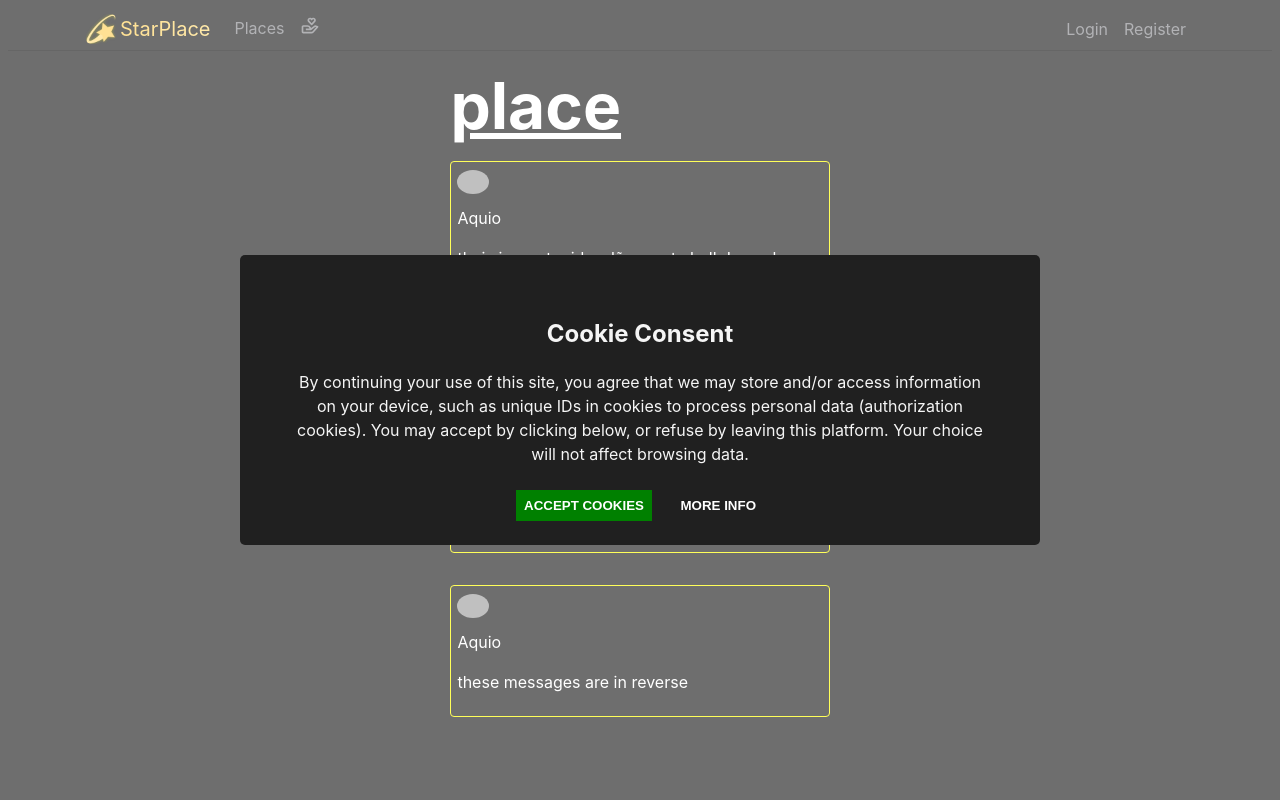
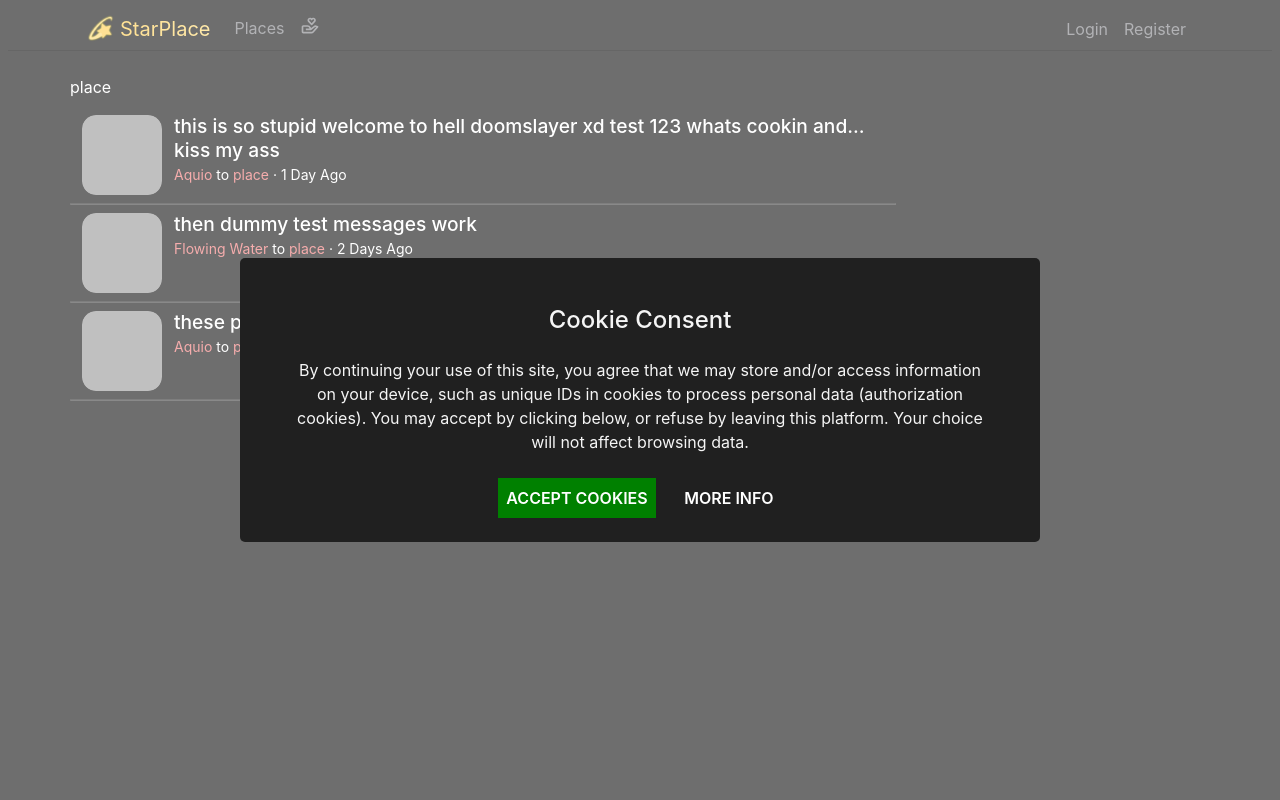
Before and after one commit to Hydraulisc/foss-starplace, a Node server app: page /star/place in a window 1280 px wide. Run offline with Node 20, Linux system fonts and the light colour scheme; some libraries are stand-ins or nearby versions; some web fonts are replaced; grey boxes are pictures that could not be loaded.

Commit message:
CHORE: Cleanup + Update Assets
- Updated assets
- Matched asset updates to corresponding global variables
- Updated index.js `/star/:place?` to match newer post scheme
- Minor README update
- Rename create to createPlace
- cleanup place.ejs (it was afwul)

```diff
--- a/global-variables.json
+++ b/global-variables.json
@@ -4,8 +4,8 @@
   "protocol": "https",
   "siteDomain": "starplace.hydraulisc.net",
   "title": "StarPlace",
-  "logoURL": "/icons/StarPlace-Logo-1.png",
-  "bannerURL": "/icons/StarPlace-Banner-2.jpg",
+  "logoURL": "/icons/StarPlace-Logo-2.png",
+  "bannerURL": "/icons/StarPlace-Banner-2-picsay.png",
   "shortDescription": "StarPlace is a Free and Open Source forum social network where users share content. This instance is <a target=\"_blank\" href=\"https://about.hydraulisc.net\" style=\"color: #8086d4;\">Powered by Hydraulisc</a>.",
   "kofiURL": "https://ko-fi.com/supportkofi",
   "hydrauliscAuth": false,
--- a/index.js
+++ b/index.js
@@ -268,7 +268,7 @@ app.get('/create', (req,res) => {
     if(!req.session.user?.username) {
         res.redirect('/login');
     } else {
-        res.render('pages/create', {
+        res.render('pages/createPlace', {
             logoURL: globals.logoURL,
             title: globals.title,
             kofiURL: globals.kofiURL,
@@ -287,8 +287,9 @@ app.get('/star/:place?', async (req, res) => {
         kofiURL: globals.kofiURL,
         uid: req.session.user?.id || null,
         username: req.session.user?.username || null,
-        posts: [{ id: "message_1", "user": {"username": "Aquio", "pfp": "https://raw.githubusercontent.com/catppuccin/catppuccin/refs/heads/main/assets/palette/circles/latte_red.png"}, content: "thuis is so stupid welñcome to hell doomslayer xd test 123 whgats cpookin and...... kiss my assthuis is so stupid welñcome to hell doomslayer xd test 123 whgats cpookin and...... kiss my ass", unread: false }, { id: "message_2", "user": {"username": "Aquio", "pfp": "https://raw.githubusercontent.com/catppuccin/catppuccin/refs/heads/main/assets/palette/circles/latte_blue.png"}, content: "then dummy test messages work", unread: false }, { id: "message_3", "user": {"username": "Aquio", "pfp": "https://raw.githubusercontent.com/catppuccin/catppuccin/refs/heads/main/assets/palette/circles/latte_yellow.png"}, content: "these messages are in reverse", unread: true }],
-        placeTitle: req.params.place || null
+        posts: [{ id: "message_1", "user": {"username": "Aquio", "pfp": "https://raw.githubusercontent.com/catppuccin/catppuccin/refs/heads/main/assets/palette/circles/latte_red.png"}, content: "this is so stupid welcome to hell doomslayer xd test 123 whats cookin and... kiss my ass", upload: "1 day ago" }, { id: "message_2", "user": {"username": "Flowing Water", "pfp": "https://raw.githubusercontent.com/catppuccin/catppuccin/refs/heads/main/assets/palette/circles/latte_blue.png"}, content: "then dummy test messages work", upload: "2 days ago" }, { id: "message_3", "user": {"username": "Aquio", "pfp": "https://raw.githubusercontent.com/catppuccin/catppuccin/refs/heads/main/assets/palette/circles/latte_yellow.png"}, content: "these posts are in the correct order now", upload: "a long time ago" }],
+        placeTitle: req.params.place || null,
+        placeSource: `/star/${req.params.place}`
     })
 })
 
--- a/views/pages/create.ejs
+++ b/views/pages/createPlace.ejs
@@ -26,12 +26,16 @@
 
     <div class="upload_form_container">
       <h3>Create a StarPlace</h3>
-      <p>Work in Progress!</p>
+      <p><i>Work in Progress!</i></p>
       <br>
       <form action="/api/create-place" method="POST">
         <div>
           <label for="name">Place Name</label>
           <input type="text" id="name" name="name" required>
+        </div>
+        <div>
+          <label for="name">Display Name</label>
+          <input type="text" id="showname" name="showname" required>
         </div>
         <div>
           <label for="name">A Short Place Description (optional)</label>
--- a/views/pages/place.ejs
+++ b/views/pages/place.ejs
@@ -8,38 +8,69 @@
     <% } else { %>
         <title><%- placeTitle %></title>
     <% } %>
+    <meta property="og:title" content="Unleashing Stellar Creativity - StarPlace">
+    <meta property="og:description" content="Unleashing Stellar Creativity | StarPlace">
+    <meta property="og:image" content="/icons/StarPlace-Logo-1.png">
+    <link rel="canonical" href="https://about:blank">
+    <link rel="alternate" media="handheld" href="https://about:blank">
+    <link rel="alternate" media="only screen and (max-width: 640px)" href="https://about:blank">
+    <link rel="icon" type="image/png" href="/icons/StarPlace-Logo-1.png">
+    <meta name="description" content="Unleash your Stellar Creativity, with StarPlace - where communities come together!">
+    <meta property="og:site_name" content="Unleashing Stellar Creativity - StarPlace">
+    <link rel="preconnect" href="https://fonts.gstatic.com/" crossorigin="">
+    <link rel="preload" href="https://fonts.gstatic.com/s/poppins/v15/pxiEyp8kv8JHgFVrJJfecg.woff2" as="font" type="font/woff2" crossorigin="">
+    <link rel="preload" href="https://fonts.gstatic.com/s/poppins/v15/pxiByp8kv8JHgFVrLEj6Z1xlFQ.woff2" as="font" type="font/woff2" crossorigin="">
+    <link rel="stylesheet" href="/css/indexStyles.css">
     <link rel="stylesheet" href="/css/style.css">
 </head>
 <body>
     <%- include('../partials/noscript') %>
     <%- include('../partials/cookies') %>
     <%- include('../partials/header', { kofiURL, logoURL, title, username: username, uid: uid }) %>
-    <div style="width: 30%; margin-left:auto; margin-right: auto;">
-        <h1 style="font-size: 64px; text-decoration: underline;"><%- placeTitle %></h1>
+    <div class="app">
+        <div tabindex="-1">
+            <div class="home_container">
+                <div class="row">
+                    <main class="starboards_container" role="main">
+                        <div class="main_content_wrapper">
                             <div>
+                                <div class="content_navigation_container"><%- placeTitle %></div>
                                     <% for (const post of posts) { %>
-                <div id="<%- post.id %>" style="border: 1px solid yellow; border-radius: 4px; min-height: 32px; padding: 6px; margin-bottom: 2em;">
+                                        <div class="starpost_listing">
+                                            <div id="<%- post.id %>" class="starpost_content_container">
+                                                <article class="row">
+                                                    <div class="starpost_rating"></div>
+                                                    <div class="starpost_content">
+                                                        <div class="row">
+                                                            <div class="starpost_image_preview">
                                                                 <div>
-                        <div>
-                            <svg width="32" height="32">
-                                <foreignObject x="0" y="0" width="32" height="32">
-                                    <img src="<%- post.user.pfp %>" style="width: 100%; border-radius: 50%; object-fit: cover;">
-                                </foreignObject>
-                            </svg>
+                                                                    <button class="starpost_image_thumbnail">
+                                                                        <img src="<%- post.user.pfp %>" class="image_thumbnail">
+                                                                    </button>
                                                                 </div>
-                        <div>
-                            <span>
-                                <span class="author">
-                                    <%- post.user.username %>
-                                </span>
-                            </span>
-                            <div class="content">
-                                <p><%- post.content %></p>
+                                                            </div>
+                                                            <div class="starpost_content_text">
+                                                                <div class="starpost_title">
+                                                                    <h1>
+                                                                        <a href="<%- post.link %>" style="color: white;"><%- post.content %></a>
+                                                                    </h1>
+                                                                </div>
+                                                                <div class="starpost_details">
+                                                                    <a href="<%- post.user.link %>"><%- post.user.username %></a> to <a href="<%- placeSource %>"><%- placeTitle %></a> · <span style="text-transform: capitalize;"><%- post.upload %></span>
                                                                 </div>
                                                             </div>
                                                         </div>
                                                     </div>
+                                                </article>
+                                            </div>
+                                        </div>
+                                        <hr style="opacity: 0.2;">
                                     <% } %>
+                            </div>
+                        </div>
+                    </main>
+                </div>
+            </div>
         </div>
     </div>
 </body>
```
Also changed, not shown: README.md, public/icons/1000044731.png (added), public/icons/StarPlace-Banner-2-picsay.png (added), public/icons/StarPlace-Logo-2.png (added). Lines whose indentation alone changed are shown as unchanged.
